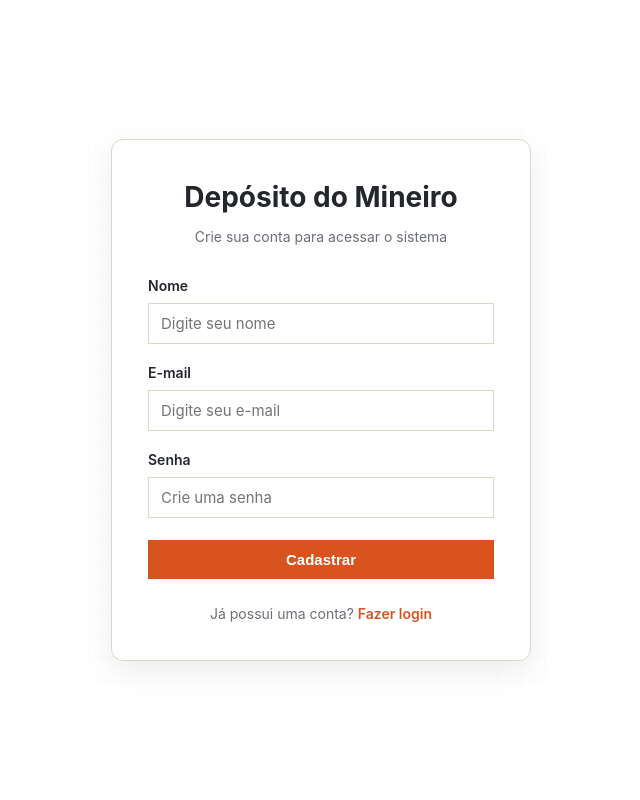
After one commit to danilohgoncalves/sistema-vendas-python, a Flask app: page /cadastro in a window 1280 px wide. The commit adds this page. Shown: the whole page, without its empty margins (319-959 px from the left). Run offline with Flask 3, Linux system fonts and the light colour scheme.

Commit message:
Adiciona autenticação de usuários ao sistema

```diff
--- a/app.py
+++ b/app.py
@@ -1,4 +1,4 @@
-from flask import Flask, render_template, request, redirect, url_for, flash
+from flask import Flask, render_template, request, redirect, url_for, flash, session
 import database as db
 
 app = Flask(__name__)
@@ -9,13 +9,64 @@ app.secret_key = "troque-esta-chave-em-producao"
 def garantir_banco():
     db.init_db()
 
+@app.before_request
+def exigir_login():
+    rotas_livres = ["login", "cadastro", "static"]
+
+    if request.endpoint not in rotas_livres and "usuario_id" not in session:
+        return redirect(url_for("login"))
+
+@app.route("/logout")
+def logout():
+    session.clear()
+    flash("Você saiu da conta.", "sucesso")
+    return redirect(url_for("login"))
+@app.route("/cadastro", methods=["GET", "POST"])
+
+def cadastro():
+    if request.method == "POST":
+        nome = request.form.get("nome", "").strip()
+        email = request.form.get("email", "").strip()
+        senha = request.form.get("senha", "")
+
+        if not nome or not email or not senha:
+            flash("Preencha todos os campos.", "erro")
+            return render_template("cadastro.html")
+
+        sucesso, erro = db.cadastrar_usuario(nome, email, senha)
+
+        if sucesso:
+            flash("Cadastro realizado com sucesso! Faça login.", "sucesso")
+            return redirect(url_for("login"))
+
+        flash(erro, "erro")
+
+    return render_template("cadastro.html")
+@app.route("/login", methods=["GET", "POST"])
+def login():
+    if request.method == "POST":
+        email = request.form.get("email", "").strip()
+        senha = request.form.get("senha", "")
+
+        usuario = db.buscar_usuario_por_email(email)
+
+        if usuario and db.verificar_senha(senha, usuario["senha"]):
+            session["usuario_id"] = usuario["id"]
+            session["usuario_nome"] = usuario["nome"]
+
+            flash("Login realizado com sucesso.", "sucesso")
+            return redirect(url_for("index"))
+
+        flash("E-mail ou senha inválidos.", "erro")
+
+    return render_template("login.html")
 
 @app.route("/")
 def index():
-    produtos = db.listar_produtos()
+    produtos = db.listar_produtos(session["usuario_id"])
     total_produtos = len(produtos)
     estoque_baixo = [p for p in produtos if p["estoque"] <= 5]
-    faturamento = db.ver_faturamento()
+    faturamento = db.ver_faturamento(session["usuario_id"])
     return render_template(
         "index.html",
         total_produtos=total_produtos,
@@ -28,7 +79,7 @@ def index():
 
 @app.route("/produtos")
 def produtos():
-    lista = db.listar_produtos()
+    lista = db.listar_produtos(session["usuario_id"])
     return render_template("produtos.html", produtos=lista)
 
 
@@ -47,10 +98,17 @@ def produto_novo():
         elif erro_estoque:
             flash(erro_estoque, "erro")
         else:
-            ok, erro = db.cadastrar_produto(nome, preco, estoque)
+            ok, erro = db.cadastrar_produto(
+                nome,
+                preco,
+                estoque,
+                session["usuario_id"]
+            )
+
             if ok:
                 flash("Produto cadastrado com sucesso.", "sucesso")
                 return redirect(url_for("produtos"))
+
             flash(erro, "erro")
 
     return render_template("produto_form.html", produto=None)
@@ -58,7 +116,7 @@ def produto_novo():
 
 @app.route("/produtos/<int:produto_id>/editar", methods=["GET", "POST"])
 def produto_editar(produto_id):
-    produto = db.obter_produto(produto_id)
+    produto = db.obter_produto(produto_id, session["usuario_id"])
     if produto is None:
         flash("Produto não encontrado.", "erro")
         return redirect(url_for("produtos"))
@@ -76,20 +134,36 @@ def produto_editar(produto_id):
         elif erro_estoque:
             flash(erro_estoque, "erro")
         else:
-            ok, erro = db.atualizar_produto(produto_id, nome, preco, estoque)
+            ok, erro = db.atualizar_produto(
+                produto_id,
+                nome,
+                preco,
+                estoque,
+                session["usuario_id"]
+            )
+
             if ok:
                 flash("Produto atualizado com sucesso.", "sucesso")
                 return redirect(url_for("produtos"))
+
             flash(erro, "erro")
-            produto = db.obter_produto(produto_id)
+            produto = db.obter_produto(produto_id, session["usuario_id"])
 
     return render_template("produto_form.html", produto=produto)
 
 
 @app.route("/produtos/<int:produto_id>/excluir", methods=["POST"])
 def produto_excluir(produto_id):
-    ok, erro = db.excluir_produto(produto_id)
-    flash("Produto excluído com sucesso." if ok else erro, "sucesso" if ok else "erro")
+    ok, erro = db.excluir_produto(
+        produto_id,
+        session["usuario_id"]
+    )
+
+    flash(
+        "Produto excluído com sucesso." if ok else erro,
+        "sucesso" if ok else "erro"
+    )
+
     return redirect(url_for("produtos"))
 
 
@@ -98,29 +172,53 @@ def produto_excluir(produto_id):
 @app.route("/estoque", methods=["GET", "POST"])
 def estoque():
     if request.method == "POST":
-        produto_id, erro_id = _parse_int(request.form.get("produto_id", ""))
-        quantidade, erro_qtd = _parse_int(request.form.get("quantidade", ""))
+        produto_id, erro_id = _parse_int(
+            request.form.get("produto_id", "")
+        )
+
+        quantidade, erro_qtd = _parse_int(
+            request.form.get("quantidade", "")
+        )
+
         tipo = request.form.get("tipo")
 
         if erro_id or produto_id is None:
             flash("Selecione um produto válido.", "erro")
+
         elif erro_qtd or quantidade is None:
             flash("Digite uma quantidade válida.", "erro")
+
         elif tipo == "entrada":
-            ok, erro, novo_estoque = db.entrada_estoque(produto_id, quantidade)
-            flash(f"Entrada registrada! Novo estoque: {novo_estoque}" if ok else erro,
-                  "sucesso" if ok else "erro")
+            ok, erro, novo_estoque = db.entrada_estoque(
+                produto_id,
+                quantidade,
+                session["usuario_id"]
+            )
+
+            flash(
+                f"Entrada registrada! Novo estoque: {novo_estoque}"
+                if ok else erro,
+                "sucesso" if ok else "erro"
+            )
+
         elif tipo == "saida":
-            ok, erro, novo_estoque = db.saida_estoque(produto_id, quantidade)
-            flash(f"Saída registrada! Novo estoque: {novo_estoque}" if ok else erro,
-                  "sucesso" if ok else "erro")
+            ok, erro, novo_estoque = db.saida_estoque(
+                produto_id,
+                quantidade,
+                session["usuario_id"]
+            )
+
+            flash(
+                f"Saída registrada! Novo estoque: {novo_estoque}"
+                if ok else erro,
+                "sucesso" if ok else "erro"
+            )
 
         return redirect(url_for("estoque"))
 
-    produtos = db.listar_produtos()
+    produtos = db.listar_produtos(session["usuario_id"])
+
     return render_template("estoque.html", produtos=produtos)
-
-
 # ---------- VENDAS ----------
 
 @app.route("/vendas", methods=["GET", "POST"])
@@ -134,7 +232,11 @@ def vendas():
         elif erro_qtd or quantidade is None:
             flash("Digite uma quantidade válida.", "erro")
         else:
-            ok, erro, valor_total = db.registrar_venda(produto_id, quantidade)
+            ok, erro, valor_total = db.registrar_venda(
+    produto_id,
+    quantidade,
+    session["usuario_id"]
+)
             if ok:
                 flash(f"Venda registrada! Valor total: R$ {valor_total:.2f}", "sucesso")
             else:
@@ -142,9 +244,9 @@ def vendas():
 
         return redirect(url_for("vendas"))
 
-    produtos = db.listar_produtos()
-    lista_vendas = db.listar_vendas()
-    faturamento = db.ver_faturamento()
+    produtos = db.listar_produtos(session["usuario_id"])
+    lista_vendas = db.listar_vendas(session["usuario_id"])
+    faturamento = db.ver_faturamento(session["usuario_id"])
     return render_template(
         "vendas.html", produtos=produtos, vendas=lista_vendas, faturamento=faturamento
     )
--- a/static/style.css
+++ b/static/style.css
@@ -14,7 +14,9 @@
     --success-ink: #2e6b41;
 }
 
-* { box-sizing: border-box; }
+* {
+    box-sizing: border-box;
+}
 
 body {
     margin: 0;
@@ -30,9 +32,16 @@ body {
     line-height: 1.5;
 }
 
-h1, h2, h3, .brand, nav a, th {
+h1,
+h2,
+h3,
+.brand,
+nav a,
+th {
     font-family: 'Barlow Condensed', 'Inter', sans-serif;
 }
+
+/* ---------- Layout ---------- */
 
 .layout {
     display: flex;
@@ -75,7 +84,10 @@ h1, h2, h3, .brand, nav a, th {
     font-size: 19px;
     padding: 12px 24px;
     border-left: 3px solid transparent;
-  transition: border-color 0.15s, color 0.15s, background 0.15s;
+    transition:
+        border-color 0.15s,
+        color 0.15s,
+        background 0.15s;
 }
 
 .sidebar nav a:hover {
@@ -168,9 +180,14 @@ td {
     border-bottom: 1px solid var(--border);
 }
 
-tr:last-child td { border-bottom: none; }
+tr:last-child td {
+    border-bottom: none;
+}
 
-.estoque-baixo { color: var(--danger-ink); font-weight: 600; }
+.estoque-baixo {
+    color: var(--danger-ink);
+    font-weight: 600;
+}
 
 /* ---------- Forms ---------- */
 
@@ -181,7 +198,11 @@ label {
     margin-bottom: 6px;
 }
 
-input[type="text"], input[type="number"], select {
+input[type="text"],
+input[type="number"],
+input[type="email"],
+input[type="password"],
+select {
     width: 100%;
     padding: 10px 12px;
     border: 1px solid var(--border);
@@ -192,7 +213,8 @@ input[type="text"], input[type="number"], select {
     margin-bottom: 16px;
 }
 
-input:focus, select:focus {
+input:focus,
+select:focus {
     outline: 2px solid var(--accent);
     outline-offset: 1px;
 }
@@ -201,9 +223,13 @@ input:focus, select:focus {
     display: flex;
     gap: 16px;
 }
-.campo-duplo > div { flex: 1; }
 
-button, .botao {
+.campo-duplo > div {
+    flex: 1;
+}
+
+button,
+.botao {
     display: inline-block;
     background: var(--accent);
     color: var(--accent-ink);
@@ -215,14 +241,20 @@ button, .botao {
     text-decoration: none;
 }
 
-button:hover, .botao:hover { background: #c0481a; }
+button:hover,
+.botao:hover {
+    background: #c0481a;
+}
 
 .botao-secundario {
     background: transparent;
     color: var(--ink);
     border: 1px solid var(--border);
 }
-.botao-secundario:hover { background: var(--bg); }
+
+.botao-secundario:hover {
+    background: var(--bg);
+}
 
 .botao-perigo {
     background: transparent;
@@ -231,9 +263,16 @@ button:hover, .botao:hover { background: #c0481a; }
     padding: 6px 12px;
     font-size: 13px;
 }
-.botao-perigo:hover { background: var(--danger-bg); }
 
-.acoes { display: flex; gap: 8px; align-items: center; }
+.botao-perigo:hover {
+    background: var(--danger-bg);
+}
+
+.acoes {
+    display: flex;
+    gap: 8px;
+    align-items: center;
+}
 
 .cabecalho-lista {
     display: flex;
@@ -251,17 +290,149 @@ button:hover, .botao:hover { background: #c0481a; }
     font-size: 14px;
 }
 
-.flash.sucesso { background: var(--success-bg); color: var(--success-ink); border-color: var(--success-ink); }
-.flash.erro { background: var(--danger-bg); color: var(--danger-ink); border-color: var(--danger-ink); }
+.flash.sucesso {
+    background: var(--success-bg);
+    color: var(--success-ink);
+    border-color: var(--success-ink);
+}
+
+.flash.erro {
+    background: var(--danger-bg);
+    color: var(--danger-ink);
+    border-color: var(--danger-ink);
+}
 
 .vazio {
     color: var(--ink-muted);
     padding: 20px 0;
 }
 
+/* ---------- Telas de autenticação ---------- */
+
+.pagina-auth {
+    min-height: 100vh;
+    display: flex;
+    align-items: center;
+    justify-content: center;
+    padding: 24px;
+    background:
+        linear-gradient(
+            rgba(255, 255, 255, 0.8),
+            rgba(255, 255, 255, 0.8)
+        ),
+        repeating-linear-gradient(
+            0deg,
+            transparent,
+            transparent 23px,
+            #e5e7eb 24px
+        ),
+        repeating-linear-gradient(
+            90deg,
+            transparent,
+            transparent 23px,
+            #e5e7eb 24px
+        );
+}
+
+.auth-card {
+    width: 100%;
+    max-width: 420px;
+    background: var(--surface);
+    border: 1px solid var(--border);
+    border-radius: 12px;
+    padding: 36px;
+    box-shadow: 0 10px 30px rgba(0, 0, 0, 0.08);
+}
+
+.auth-brand {
+    text-align: center;
+    margin-bottom: 28px;
+}
+
+.auth-brand h1 {
+    margin: 0 0 8px;
+    font-size: 28px;
+    color: var(--ink);
+}
+
+.auth-brand p {
+    margin: 0;
+    color: var(--ink-muted);
+    font-size: 14px;
+}
+
+.auth-form label {
+    display: block;
+    margin-bottom: 7px;
+    font-size: 14px;
+    font-weight: 600;
+    color: var(--ink);
+}
+
+.auth-form input {
+    width: 100%;
+    box-sizing: border-box;
+    margin-bottom: 18px;
+}
+
+.auth-form button {
+    width: 100%;
+    margin-top: 4px;
+}
+
+.auth-footer {
+    text-align: center;
+    margin: 24px 0 0;
+    color: var(--ink-muted);
+    font-size: 14px;
+}
+
+.auth-footer a {
+    color: var(--accent);
+    font-weight: 600;
+    text-decoration: none;
+}
+
+.auth-footer a:hover {
+    text-decoration: underline;
+}
+
+.pagina-auth .mensagem {
+    padding: 12px 16px;
+    margin-bottom: 18px;
+    border-left: 4px solid var(--danger-ink);
+    background: var(--danger-bg);
+    color: var(--danger-ink);
+    font-size: 14px;
+}
+
+/* ---------- Responsividade ---------- */
+
 @media (max-width: 760px) {
-  .layout { flex-direction: column; }
-  .sidebar { width: 100%; padding: 16px 0; }
-  .sidebar nav { flex-direction: row; overflow-x: auto; }
-  main { padding: 24px; }
+    .layout {
+        flex-direction: column;
     }
+
+    .sidebar {
+        width: 100%;
+        padding: 16px 0;
+    }
+
+    .sidebar nav {
+        flex-direction: row;
+        overflow-x: auto;
+    }
+
+    main {
+        padding: 24px;
+    }
+
+    .campo-duplo {
+        flex-direction: column;
+        gap: 0;
+    }
+
+    .auth-card {
+        padding: 28px 22px;
+    }
+}
--- /dev/null
+++ b/templates/cadastro.html
@@ -0,0 +1,70 @@
+<!DOCTYPE html>
+<html lang="pt-BR">
+<head>
+    <meta charset="UTF-8">
+    <meta name="viewport" content="width=device-width, initial-scale=1.0">
+    <title>Criar conta — Depósito do Mineiro</title>
+
+    <link rel="stylesheet" href="{{ url_for('static', filename='style.css') }}">
+</head>
+<body class="pagina-auth">
+
+    <div class="auth-card">
+
+        <div class="auth-brand">
+            <h1>Depósito do Mineiro</h1>
+            <p>Crie sua conta para acessar o sistema</p>
+        </div>
+
+        {% with mensagens = get_flashed_messages(with_categories=true) %}
+            {% if mensagens %}
+                {% for categoria, mensagem in mensagens %}
+                    <div class="mensagem {{ categoria }}">
+                        {{ mensagem }}
+                    </div>
+                {% endfor %}
+            {% endif %}
+        {% endwith %}
+
+        <form method="POST" class="auth-form">
+
+            <label for="nome">Nome</label>
+            <input
+                type="text"
+                id="nome"
+                name="nome"
+                placeholder="Digite seu nome"
+                required
+            >
+
+            <label for="email">E-mail</label>
+            <input
+                type="email"
+                id="email"
+                name="email"
+                placeholder="Digite seu e-mail"
+                required
+            >
+
+            <label for="senha">Senha</label>
+            <input
+                type="password"
+                id="senha"
+                name="senha"
+                placeholder="Crie uma senha"
+                required
+            >
+
+            <button type="submit">Cadastrar</button>
+
+        </form>
+
+        <p class="auth-footer">
+            Já possui uma conta?
+            <a href="{{ url_for('login') }}">Fazer login</a>
+        </p>
+
+    </div>
+
+</body>
+</html>
--- a/templates/produto_form.html
+++ b/templates/produto_form.html
@@ -1,6 +1,6 @@
 {% extends "base.html" %}
 
-{% block content %}
+{% block conteudo %}
 <div class="container">
     <h1>{{ "Editar produto" if produto else "Adicionar produto" }}</h1>
 
```
Also changed, not shown: database.py (+206 -35 lines), templates/login.html (added, +61 -0 lines), banco.db. Lines whose indentation alone changed are shown as unchanged.
